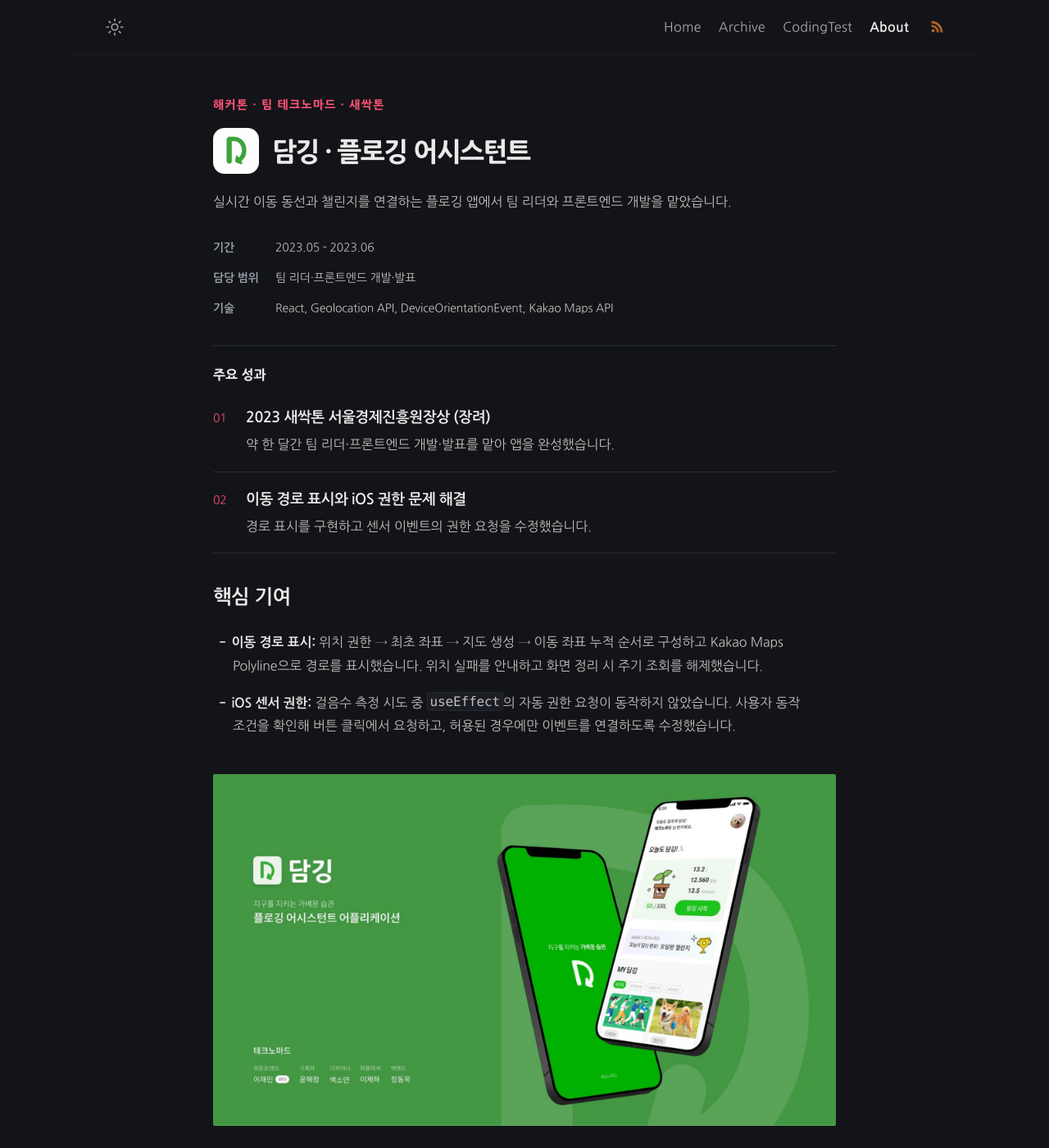
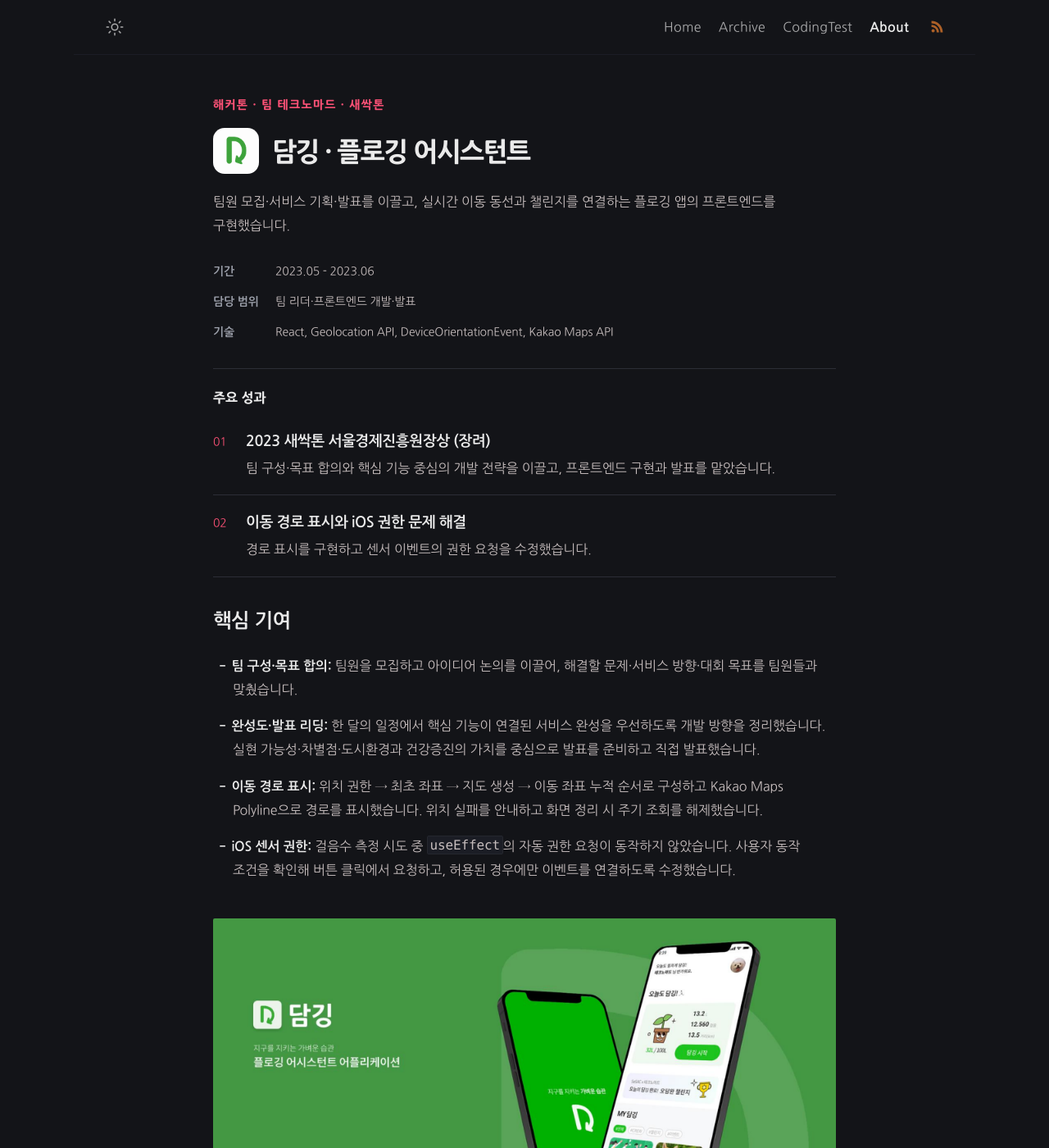
Before and after one commit to LeeJams/LeeJams.github.io, a Jekyll site: the page built from _projects/damging.md, in a window 1280 px wide and 1400 px high. Shown: the whole window at 82% size. Built offline with Jekyll 4.4.1, drawn with Linux system fonts in a browser that asks for light colours.

Commit message:
docs: 담깅 팀 리딩 기여와 수상 설명 보완

```diff
--- a/_data/portfolio.yml
+++ b/_data/portfolio.yml
@@ -42,7 +42,7 @@ awards:
   - name: 서울경제진흥원장상 (장려)
     organizer: 2023 새싹톤 해커톤
     date: '2023'
-    description: 팀 테크노마드의 리더·프론트엔드 개발자로 플로깅 어시스턴트 담깅을 기획하고 구현했습니다.
+    description: 팀 리더로 팀원 모집·목표 합의·핵심 기능 중심의 개발과 발표를 이끌었습니다. 담깅의 프론트엔드 구현도 맡았습니다.
     url: /about/projects/damging/
   - name: 성적우수상
     organizer: 아이티윌 · 디지털컨버전스 개발자 양성 과정
--- a/_projects/damging.md
+++ b/_projects/damging.md
@@ -1,6 +1,6 @@
 ---
 title: 담깅 · 플로깅 어시스턴트
-summary: "실시간 이동 동선과 챌린지를 연결하는 플로깅 앱에서 팀 리더와 프론트엔드 개발을 맡았습니다."
+summary: "팀원 모집·서비스 기획·발표를 이끌고, 실시간 이동 동선과 챌린지를 연결하는 플로깅 앱의 프론트엔드를 구현했습니다."
 group: personal
 icon: /assets/img/projects/icons/damging-icon.png
 category: 해커톤
@@ -23,12 +23,14 @@ related_posts:
 - "/device-orientation/"
 achievements:
   - title: "2023 새싹톤 서울경제진흥원장상 (장려)"
-    detail: "약 한 달간 팀 리더·프론트엔드 개발·발표를 맡아 앱을 완성했습니다."
+    detail: "팀 구성·목표 합의와 핵심 기능 중심의 개발 전략을 이끌고, 프론트엔드 구현과 발표를 맡았습니다."
   - title: "이동 경로 표시와 iOS 권한 문제 해결"
     detail: "경로 표시를 구현하고 센서 이벤트의 권한 요청을 수정했습니다."
 ---
 
 ## 핵심 기여
 
+- **팀 구성·목표 합의:** 팀원을 모집하고 아이디어 논의를 이끌어, 해결할 문제·서비스 방향·대회 목표를 팀원들과 맞췄습니다.
+- **완성도·발표 리딩:** 한 달의 일정에서 핵심 기능이 연결된 서비스 완성을 우선하도록 개발 방향을 정리했습니다. 실현 가능성·차별점·도시환경과 건강증진의 가치를 중심으로 발표를 준비하고 직접 발표했습니다.
 - **이동 경로 표시:** 위치 권한 → 최초 좌표 → 지도 생성 → 이동 좌표 누적 순서로 구성하고 Kakao Maps Polyline으로 경로를 표시했습니다. 위치 실패를 안내하고 화면 정리 시 주기 조회를 해제했습니다.
 - **iOS 센서 권한:** 걸음수 측정 시도 중 `useEffect`의 자동 권한 요청이 동작하지 않았습니다. 사용자 동작 조건을 확인해 버튼 클릭에서 요청하고, 허용된 경우에만 이벤트를 연결하도록 수정했습니다.
```
